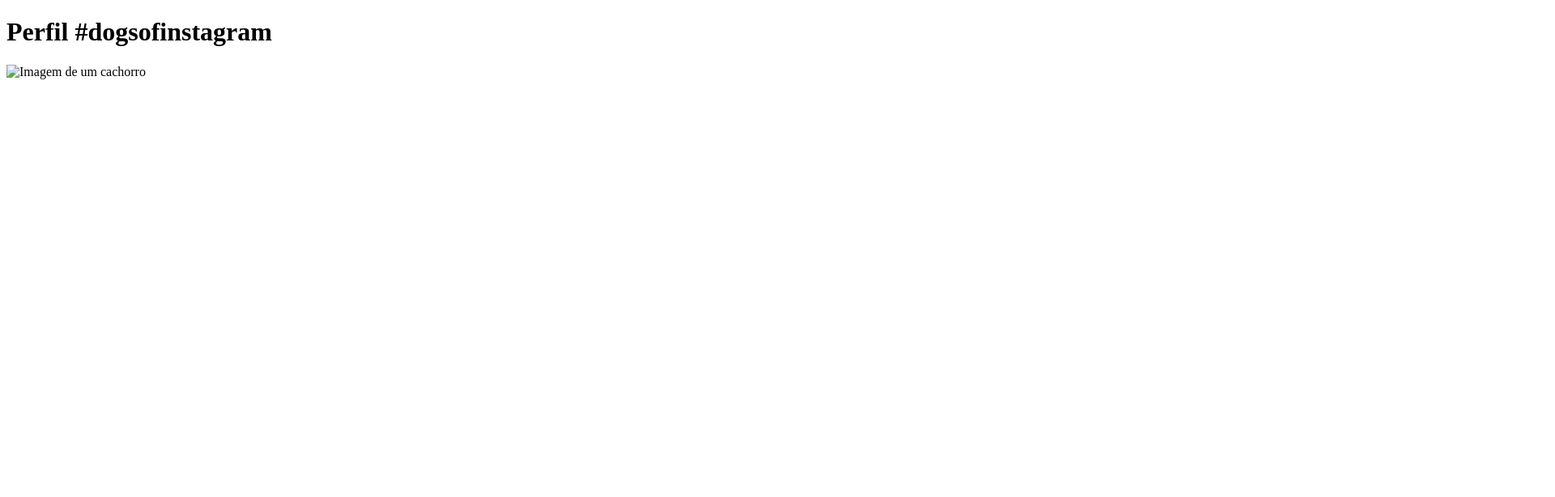
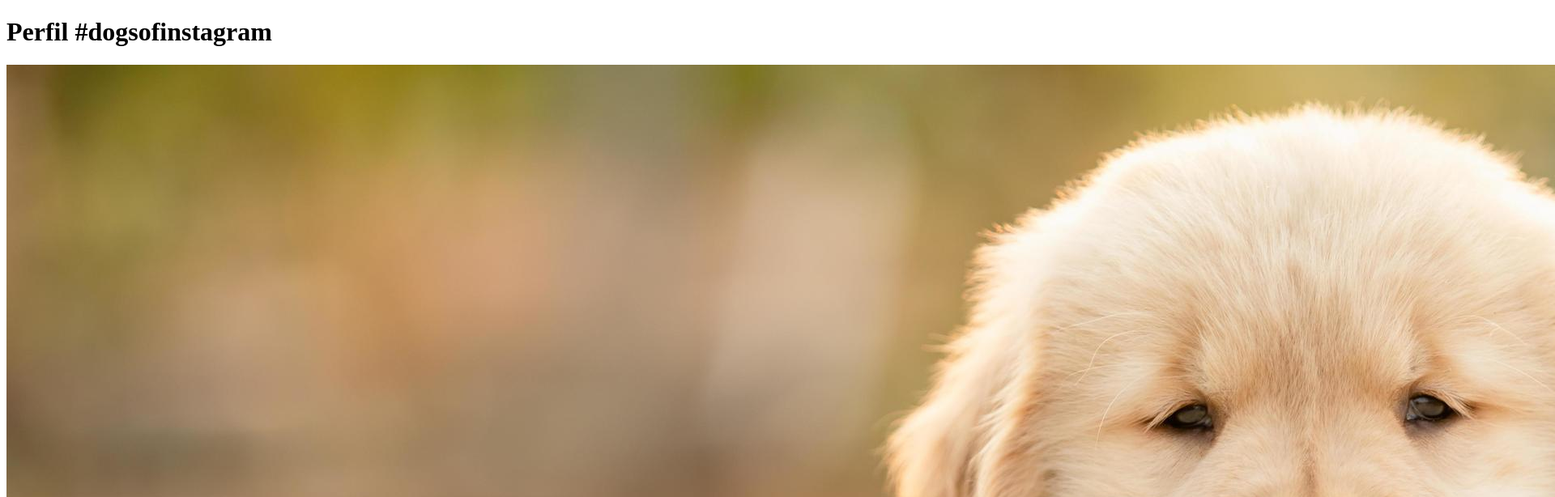
Before and after one commit to jltbc/descomplica, a plain HTML site: page index.html in a window 1280 px wide. Shown: the top 614 px of the page at 81% size, 1920 px wide, since content can reach past the window. Drawn offline with Linux system fonts and the light colour scheme.

Commit message:
Update index.html

```diff
--- a/index.html
+++ b/index.html
@@ -6,6 +6,6 @@
 </head>
 <body>
   <h1>Perfil #dogsofinstagram</h1>
-  <img src="imagens/cachorro.jpg" alt="Imagem de um cachorro">
+  <img src="cachorro.jpg" alt="Imagem de um cachorro">
 </body>
 </html>
```
